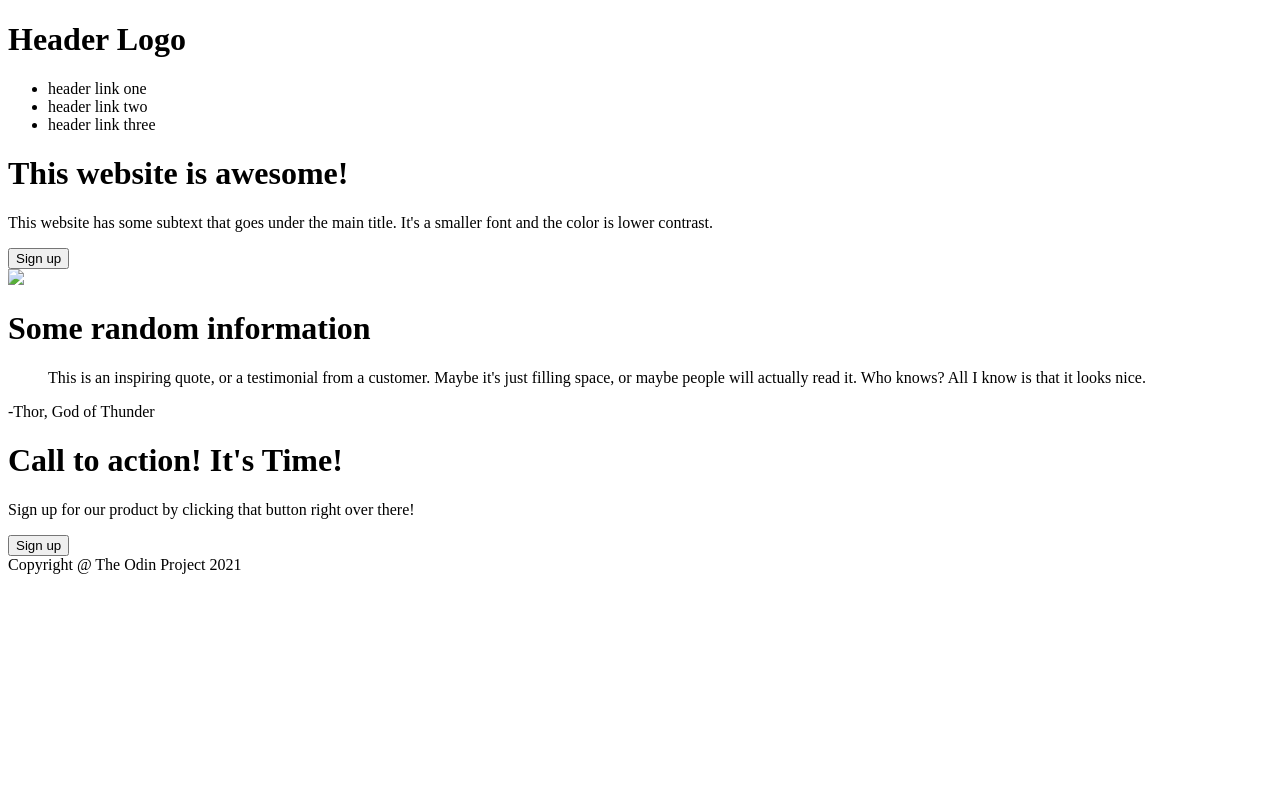
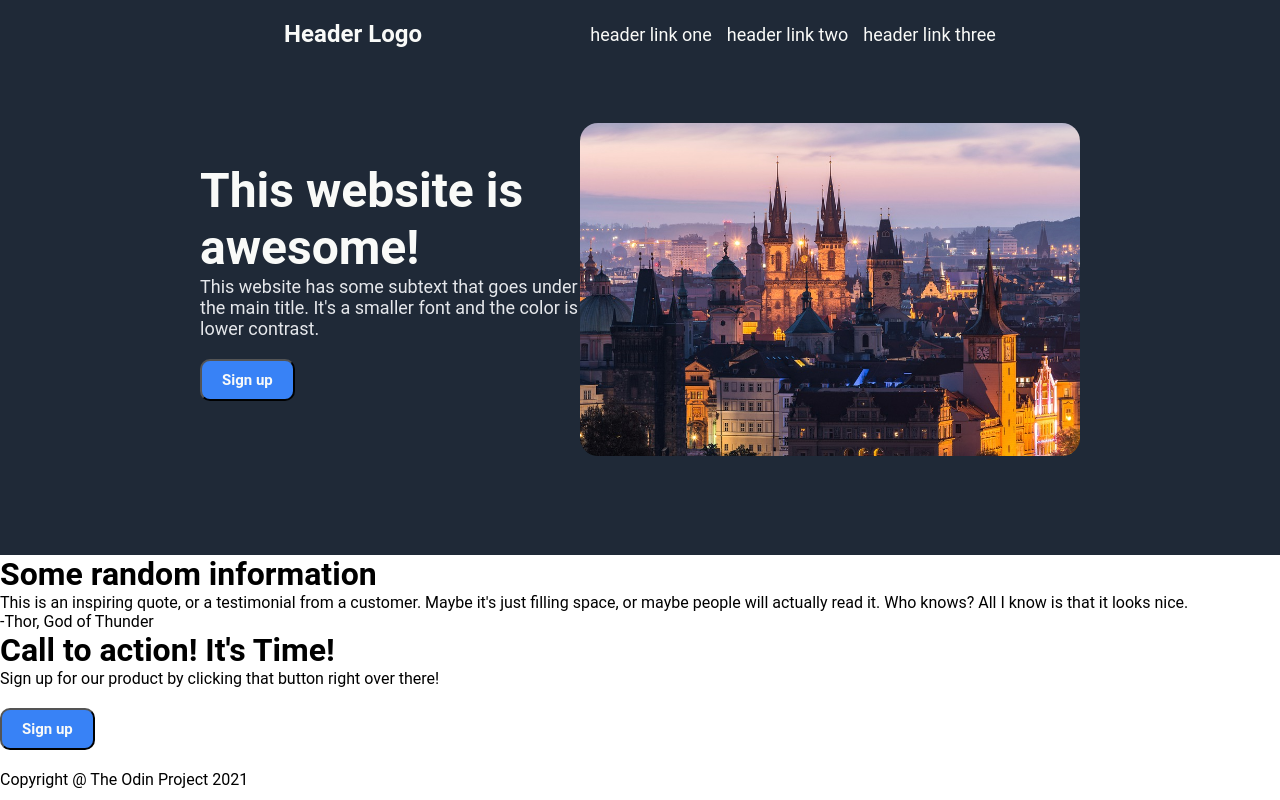
Before and after one commit to richiegecko513/OdinLandingPage, a plain HTML site: page index.html in a window 1280 px wide. Drawn offline with Linux system fonts and the light colour scheme.

Commit message:
Added styles to header and top section of page.

```diff
--- a/index.html
+++ b/index.html
@@ -12,9 +12,9 @@
         <div class="header">
             <h1 id="title">Header Logo</h1>
             <ul>
-                <li>header link one</li>
-                <li>header link two</li>
-                <li>header link three</li>
+                <li><a href="#">header link one</a></li>
+                <li><a href="#">header link two</a></li>
+                <li><a href="#">header link three</a></li>
             </ul>
         </div>
         <div class="top-section">
@@ -24,7 +24,7 @@
             <button id="signup">Sign up</button>
         </div>
         <div class="right">
-            <img id="placeholder" src="#">
+            <img id="placeholder" src="images/castle.jpg">
         </div>
         </div>
     </div>
--- a/style.css
+++ b/style.css
@@ -0,0 +1,98 @@
+*
+{
+    margin: 0;
+    padding: 0;
+    box-sizing: border-box;
+    font-family: Roboto, 'sans-serif';
+}
+
+.container
+{
+    display: flex;
+    flex-direction: column;
+    background-color: #1F2937;
+    padding: 20px 200px;
+
+}
+
+.container .header
+{
+    display: flex;
+    flex-direction: row;
+    justify-content: space-around;
+    font-family: Roboto, 'sans-serif';
+    align-items: center;
+    margin-bottom: 75px;
+}
+
+.container .header h1
+{
+    color: #F9FAF8;
+    font-size: 24px;
+
+}
+
+#signup
+{
+    border-radius: 10px;
+    background-color: #3882f6;
+    color: #F9FAF8;
+    margin: 20px 0;
+    padding: 10px 20px;
+    font-weight: bold;
+    font-size: 15px;
+}
+ul
+{
+    display: flex;
+    flex-direction: row;
+    color: #e5e7eb;
+    font-size: 18px;
+    gap: 15px;
+    list-style-type: none;
+}
+
+.top-section
+{
+    display: flex;
+    flex-direction: row;
+    margin-bottom: 75px;
+    justify-content:space-between;
+    align-items: center;
+}
+
+.top-section h1
+{
+    font-size: 48px;
+    font-weight: extra-bold;
+    color: #F9FAF8;
+}
+.top-section p
+{
+    font-size: 18px;
+    color: #e5e7eb;
+}
+
+#placeholder
+{
+    width: 500px;
+    height: auto;
+    border-radius: 18px;
+}
+
+.top-section .left
+{
+    width: 450px;
+
+}
+
+a:link, a:visited
+{
+  color: #F9FAF8;
+  text-decoration: none;
+}
+
+a:hover,a:active
+{
+    font-style: italic;
+}
```
Also changed, not shown: images/castle.jpg (added).
